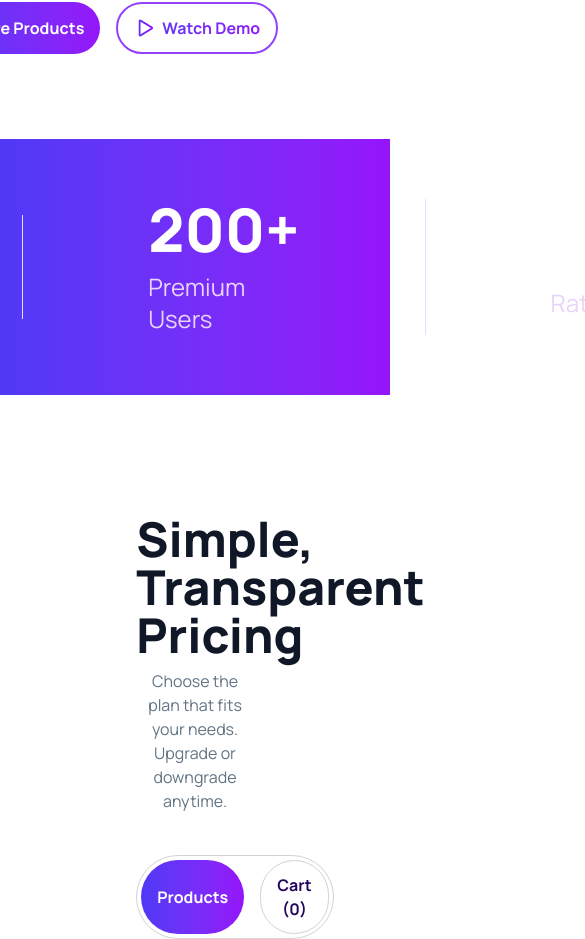
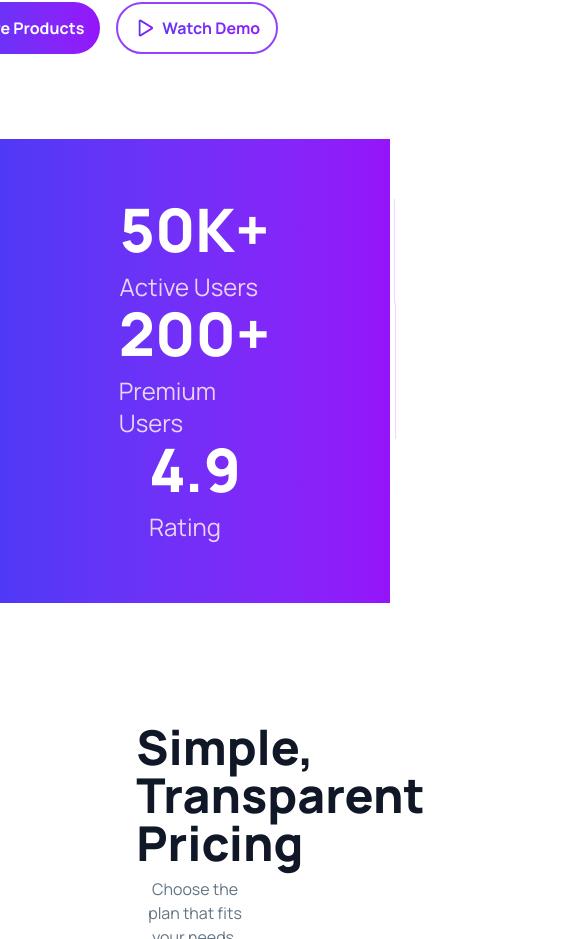
Before and after one commit to taposibarsa/digitools-platform, a React (Vite) app: page / in a window 390 px wide. Shown: the part 788-1727 px from the top of the page, 585 px wide, since content can reach past the window. Built offline with nearby package versions, Linux system fonts and the light colour scheme.

Commit message:
fixes some issue 1

```diff
--- a/src/Components/CartView/CartView.jsx
+++ b/src/Components/CartView/CartView.jsx
@@ -1,3 +1,5 @@
+import React from 'react';
+
 const CartView = ({ cartItems, onRemove , onCheckout}) => {
     if (cartItems.length === 0) {
         return (
--- a/src/Components/Counter/Counter.jsx
+++ b/src/Components/Counter/Counter.jsx
@@ -3,7 +3,7 @@
 const Counter = () => {
     return (
         <div className='bg-linear-to-r from-[#4F39F6] to-[#9514FA]'>
-            <div className='container flex justify-center items-center mx-auto py-15'>
+            <div className='container flex flex-col md:flex-row justify-center items-center mx-auto py-15'>
                 <div className='border-r-[#ebd8fa] border-r px-31.25'>
                     <h2 className='text-white text-6xl font-extrabold pb-3'>50K+</h2>
                     <p className='text-[#e8d4f7] text-2xl '>Active Users</p>
--- a/src/Components/ProductCard/ProductCard.jsx
+++ b/src/Components/ProductCard/ProductCard.jsx
@@ -17,8 +17,6 @@
         setAdded(true);
         // Alert
         toast("Added to cart Successfully! 🛒")
-
-        // ৩ সেকেন্ড পর আবার "Buy Now" এ ফিরে যাবে
 
     };
 
```
Also changed, not shown: src/assets/shopping-cart.png (added), 1 other file (tests, documents, lock files or other folders).
